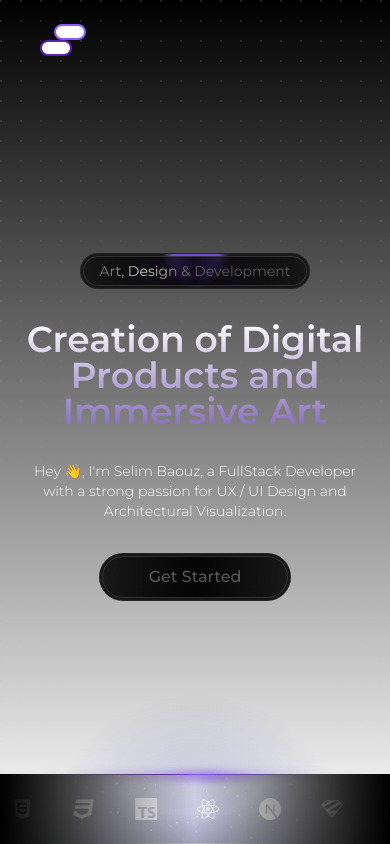
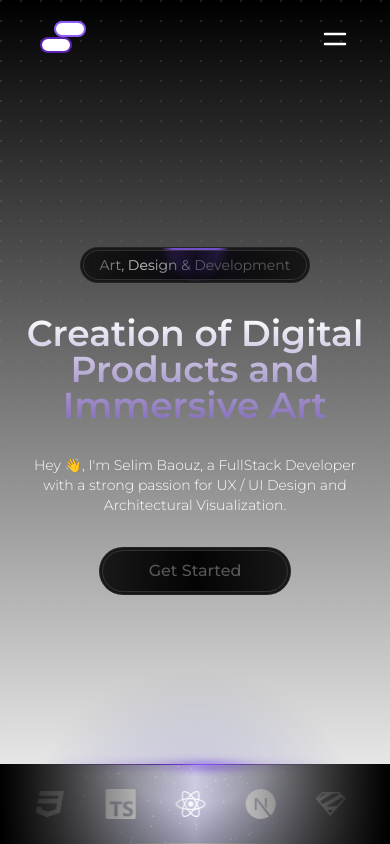
Before and after one commit to sejiux/sejiux-porfolio, a Next.js app: page / in a window 390 px wide. Built offline with nearby package versions, Linux system fonts and the light colour scheme.

Commit message:
add modal for menu navbar

```diff
--- a/app/page.tsx
+++ b/app/page.tsx
@@ -1,9 +1,9 @@
-import Header from "@/components/Header";
+import HeaderPage from "@/components/Header";
 
 export default function Home() {
   return (
     <main>
-      <Header />
+      <HeaderPage />
     </main>
   );
 }
--- a/app/works/page.tsx
+++ b/app/works/page.tsx
@@ -1,8 +1,8 @@
-import Carousel3D from "@/components/Carousel3D";
+import WorksPage from "@/components/Works";
 import { worksData } from "@/data/works";
 
 export default function Works () {
   return (
-    <Carousel3D works={worksData} />
+    <WorksPage works={worksData} />
   );
 }
--- a/components/Header.tsx
+++ b/components/Header.tsx
@@ -8,11 +8,17 @@ import RadialGradient from "./ui/radial-gradient";
 import Link from "next/link";
 // eslint-disable-next-line import/no-named-as-default
 import DotPattern from "./ui/dot-pattern";
+import { useState } from "react";
+import { usePathname } from 'next/navigation';
+import ModalMenu from "./ModalMenu";
 
-const Header = () => {
+const HeaderPage = () => {
+  const [isMenuOpen, setIsMenuOpen] = useState(false);
+  const pathname = usePathname();
+
   return (
-    <header className={cn("min-h-screen flex relative flex-col justify-between font-montserrat overflow-hidden")}>
-      <NavBar />
+    <header className={cn("min-h-screen  flex relative flex-col justify-between font-montserrat overflow-hidden")}>
+      <NavBar isMenuOpen={isMenuOpen} setIsMenuOpen={setIsMenuOpen} />
       <div className={cn("px-6", "xl:px-10")}>
         <div className={cn("flex flex-col justify-center items-center text-center flex-grow")}>
           <div className={cn("text-center space-y-8", "lg:max-w-4xl lg:mx-auto lg:space-y-10", "xl:max-w-6xl", "2xl:max-w-[1800px] 2xl:space-y-14")}>
@@ -38,7 +44,7 @@ const Header = () => {
               </div>
             </div>
             <h1 className={cn("text-4xl font-medium", "xs:", "sm:", "md:", "lg:text-6xl", "xl:text-[80px]", "2xl:text-[120px]", "pointer-events-none whitespace-pre-wrap bg-gradient-to-b bg-clip-text text-center font-semibold leading-none text-transparent from-white to-violet-500/50")}>Creation of Digital Products and Immersive Art</h1>
-            <p className={cn("text-sm font-light", "lg:max-w-xl lg:mx-auto", "xl:text-base", "2xl:text-xl 2xl:max-w-4xl")}>Hey 👋, I'm Selim Baouz, a FullStack Developer with a strong passion for UX / UI Design and Architectural Visualization.</p>
+            <p className={cn("text-sm font-light w-full", "lg:max-w-xl lg:mx-auto", "xl:text-base", "2xl:text-xl 2xl:max-w-4xl")}>Hey 👋, I'm Selim Baouz, a FullStack Developer with a strong passion for UX / UI Design and Architectural Visualization.</p>
             <div className="cursor-pointer z-10 h-full text-center font-medium">
               <div className={cn(
                 "w-48 h-12 mx-auto",
@@ -58,8 +64,6 @@ const Header = () => {
             </div>
           </div>
         </div>
-        {/* <RadialGradient origin="top left" size={500} className="opacity-60" />
-      <RadialGradient origin="top right" size={500} className="opacity-60" /> */}
         <DotPattern
           width={20}
           height={20}
@@ -84,13 +88,14 @@ const Header = () => {
           <RadialGradient />
         </div>
         <div>
-          <RadialGradient size={150} className="opacity-50 md:hidden" />
-          <RadialGradient size={150} className="md:hidden"/>
+          <RadialGradient size={180} className="opacity-50 md:hidden" />
+          <RadialGradient size={170} className="md:hidden"/>
         </div>
       </div>
       <MarqueeStack />
+      <ModalMenu pathname={pathname} isMenuOpen={isMenuOpen} setIsMenuOpen={setIsMenuOpen} />
     </header>
   );
 };
 
-export default Header;
+export default HeaderPage;
--- a/components/MarqueeStack.tsx
+++ b/components/MarqueeStack.tsx
@@ -3,11 +3,11 @@ import Marquee from "@/components/ui/marquee";
 import { SparklesCore } from "@/components/ui/sparkles";
 import { cn } from "@/lib/utils";
 import { FaHtml5, FaCss3, FaReact, FaFigma } from "react-icons/fa";
-import { SiTypescript, SiNextdotjs, SiZod, SiPrisma, SiBlender, SiGreensock, SiGit, SiThreedotjs } from "react-icons/si";
+import { SiTypescript, SiNextdotjs, SiZod, SiPrisma, SiBlender, SiGreensock, SiGit, SiThreedotjs, SiFramer } from "react-icons/si";
 
 const MarqueeStack = () => {
   return (
-    <div className={cn("relative mx-auto w-full h-[70px] z-10", "lg:h-32", "xl:h-24", "2xl:h-32")}>
+    <div className={cn("relative mx-auto w-full h-[80px] z-10", "lg:h-32", "xl:h-24", "2xl:h-32")}>
       <div>
         <div className={cn("absolute inset-x-10 top-0 bg-gradient-to-r from-transparent via-violet-800 to-transparent h-[2px] w-3/4 blur-sm", "lg:inset-x-20", "2xl:inset-x-28")}/>
         <div className={cn("absolute inset-x-10 top-0 bg-gradient-to-r from-transparent via-violet-800 to-transparent h-px w-3/4", "lg:inset-x-20", "2xl:inset-x-28")} />
@@ -19,18 +19,19 @@ const MarqueeStack = () => {
         <div className={cn("absolute z-50 flex h-full w-full flex-col items-center justify-center overflow-hidden md:shadow-xl", "lg:max-w-2xl", "xl:max-w-7xl", "2xl:max-w-[1200px]")}>
           <Marquee pauseOnHover className="[--duration:20s]">
             <div className={cn("flex items-center gap-10 px-3", "xl:gap-20 xl:px-8")}>
-              <FaHtml5 className={cn("text-[22px]", "lg:text-3xl", "2xl:text-5xl")} />
-              <FaCss3 className={cn("text-[22px]", "lg:text-3xl", "2xl:text-5xl")} />
-              <SiTypescript className={cn("text-[22px]", "lg:text-3xl", "2xl:text-5xl")} />
-              <FaReact className={cn("text-[22px]", "lg:text-3xl", "2xl:text-5xl")} />
-              <SiNextdotjs className={cn("text-[22px]", "lg:text-3xl", "2xl:text-5xl")} />
-              <SiZod className={cn("text-[22px]", "lg:text-3xl", "2xl:text-5xl")} />
-              <SiPrisma className={cn("text-[22px]", "lg:text-3xl", "2xl:text-5xl")} />
-              <SiGreensock className={cn("text-[22px]", "lg:text-3xl", "2xl:text-5xl")} />
-              <SiThreedotjs className={cn("text-[22px]", "lg:text-3xl", "2xl:text-5xl")} />
-              <SiGit className={cn("text-[22px]", "lg:text-3xl", "2xl:text-5xl")} />
-              <FaFigma className={cn("text-[22px]", "lg:text-3xl", "2xl:text-5xl")} />
-              <SiBlender className={cn("text-[22px]", "lg:text-3xl", "2xl:text-5xl")} />
+              <FaHtml5 className={cn("text-3xl", "lg:text-3xl", "2xl:text-5xl")} />
+              <FaCss3 className={cn("text-3xl", "lg:text-3xl", "2xl:text-5xl")} />
+              <SiTypescript className={cn("text-3xl", "lg:text-3xl", "2xl:text-5xl")} />
+              <FaReact className={cn("text-3xl", "lg:text-3xl", "2xl:text-5xl")} />
+              <SiNextdotjs className={cn("text-3xl", "lg:text-3xl", "2xl:text-5xl")} />
+              <SiZod className={cn("text-3xl", "lg:text-3xl", "2xl:text-5xl")} />
+              <SiPrisma className={cn("text-3xl", "lg:text-3xl", "2xl:text-5xl")} />
+              <SiGreensock className={cn("text-3xl", "lg:text-3xl", "2xl:text-5xl")} />
+              <SiFramer className={cn("text-3xl", "lg:text-3xl", "2xl:text-5xl")} />
+              <SiThreedotjs className={cn("text-3xl", "lg:text-3xl", "2xl:text-5xl")} />
+              <SiGit className={cn("text-3xl", "lg:text-3xl", "2xl:text-5xl")} />
+              <FaFigma className={cn("text-3xl", "lg:text-3xl", "2xl:text-5xl")} />
+              <SiBlender className={cn("text-3xl", "lg:text-3xl", "2xl:text-5xl")} />
             </div>
           </Marquee>
           <div className={cn("pointer-events-none absolute inset-y-0 left-0 w-2/4 bg-gradient-to-r from-black")} />
--- /dev/null
+++ b/components/ModalMenu.tsx
@@ -0,0 +1,67 @@
+"use client";
+import { cn } from "@/lib/utils";
+import Link from "next/link";
+import { motion } from 'framer-motion';
+import { linksData, socialsData } from "@/data/works";
+import { Dispatch, SetStateAction } from "react";
+
+interface ModalMenuProps {
+    isMenuOpen: boolean;
+    setIsMenuOpen: Dispatch<SetStateAction<boolean>>
+    pathname: string;
+}
+const ModalMenu = ({isMenuOpen, setIsMenuOpen, pathname}: ModalMenuProps) => {
+  return (
+    <>
+      {isMenuOpen && (
+        <motion.div
+          initial={{ opacity: 0 }}
+          animate={{ opacity: 1 }}
+          exit={{ opacity: 0 }}
+          className="absolute lg:hidden w-full h-full text-center bg-black bg-opacity-50 backdrop-blur-md z-30"
+          onClick={() => setIsMenuOpen(false)}
+        >
+          <motion.div
+            initial={{ y: -150, opacity: 0 }}
+            animate={{ y: 0, opacity: 1 }}
+            exit={{ y: -150, opacity: 0 }}
+            className="pt-6 relative w-full h-full rounded-lg shadow-lg flex flex-col justify-center items-center"
+            onClick={(e) => e.stopPropagation()}
+          >
+            <div className="space-y-4 flex flex-col">
+              {linksData.map((data, index) => (
+                <Link key={index} href={data.link} className={cn(
+                  "text-3xl font-semibold font-montserrat p-2",
+                  pathname === data.link ? "text-white" : "text-neutral-400/50"
+                )}>
+                  {data.label}
+                </Link>
+              ))}
+            </div>
+            <motion.div
+              initial={{ x: -70, opacity: 0 }}
+              animate={{ x: 0, opacity: 1 }}
+              exit={{ x: -70, opacity: 0 }}
+              transition={{ delay: 0.5, duration: 0.2 }}
+              className="absolute bottom-0 w-full flex justify-evenly items-end z-50 p-6">
+              {socialsData.map((data, index) => (
+                <Link key={index} href={data.link} target="_blank" rel="noopener noreferrer" className={cn(
+                  "p-[2px]",
+                  "*:transition ease-out *:hover:duration-300 *:hover:text-white border rounded-full",
+                  "transition-all ease-in border-white/5 bg-neutral-900 hover:bg-neutral-800"
+                )}>
+                  <data.icon className={cn(
+                    "text-neutral-400/50",
+                    "bg-gradient-to-r p-1 from-transparent via-black/80 via-50% to-transparent border border-neutral-600/50 backdrop-blur-xl flex items-center justify-center w-full h-full text-2xl antialiased rounded-full"
+                  )} />
+                </Link>
+              ))}
+            </motion.div>
+          </motion.div>
+        </motion.div>
+      )}
+    </>
+  );
+};
+
+export default ModalMenu;
--- a/components/NavBar.tsx
+++ b/components/NavBar.tsx
@@ -1,32 +1,31 @@
 "use client";
-import { linksData } from "@/data/works";
+import React, { Dispatch, SetStateAction } from 'react';
+import { socialsData } from "@/data/works";
 import { cn } from "@/lib/utils";
 import Link from "next/link";
-/* import { CiMenuKebab } from "react-icons/ci"; */
+import { TbMenu } from "react-icons/tb";
+import { IoCloseOutline } from "react-icons/io5";
 
-
-const NavBar = () => {
+interface NavBarProps {
+  isMenuOpen: boolean;
+  setIsMenuOpen: Dispatch<SetStateAction<boolean>>
+}
+const NavBar = ({isMenuOpen, setIsMenuOpen}: NavBarProps) => {
   return (
-    <nav className={cn("w-full p-6", "px-10", "2xl:py-10")}>
+    <nav className={cn("w-full p-6 z-50", "px-10", "2xl:py-10")}>
       <div className={cn("flex justify-between items-center")}>
-        {/* <Link href="/" target="_blank" rel="noopener noreferrer" className="hidden lg:block">
-          <div className={cn(
-            "p-[2px] rounded-xl",
-            "*:transition ease-out *:hover:duration-300 *:hover:text-white border",
-            "transition-all ease-in border-white/5 bg-neutral-900 hover:bg-neutral-800")}>
-            <div className="bg-gradient-to-r p-3 from-transparent via-black/80 via-50% to-transparent border border-neutral-600/50 backdrop-blur-xl rounded-xl">
-              <div className={cn("rounded-full w-8 h-4 ml-3.5 bg-white border-2 border-violet-500")} />
-              <div className={cn("rounded-full w-8 h-4 bg-white border-2 border-violet-800")} />
-            </div>
-          </div>
-        </Link> */}
         <Link href="/" target="_blank" rel="noopener noreferrer">
-          <div className={cn("rounded-full w-8 h-4 ml-3.5 bg-white border-2 border-violet-500")} />
+          <div className={cn("rounded-full w-8 h-4 ml-3.5 -mt-1 bg-white border-2 border-violet-500")} />
           <div className={cn("rounded-full w-8 h-4 bg-white border-2 border-violet-800")} />
         </Link>
-        {/* <CiMenuKebab className={cn("text-4xl", "lg:hidden")} /> */}
+        <button
+          className={cn("text-3xl", "lg:hidden")}
+          onClick={() => setIsMenuOpen(!isMenuOpen)}
+        >
+          {isMenuOpen ? <IoCloseOutline /> : <TbMenu />}
+        </button>
         <div className={cn("hidden", "lg:flex lg:items-center lg:gap-4", "2xl:gap-6")}>
-          {linksData.map((data, index) => (
+          {socialsData.map((data, index) => (
             <Link key={index} href={data.link} target="_blank" rel="noopener noreferrer" className={cn(
               "p-[2px]",
               "2xl:p-[4px]",
--- a/components/Carousel3D.tsx
+++ b/components/Works.tsx
@@ -11,8 +11,10 @@ import NavBar from "./NavBar";
 import Link from "next/link";
 import { motion, AnimatePresence } from "framer-motion";
 import LetterPullup from "./ui/letter-pullup";
+import ModalMenu from "./ModalMenu";
+import { usePathname } from 'next/navigation';
 
-interface Carousel3DProps {
+interface WorksPageProps {
   works: {
     title: string;
     category: string;
@@ -22,7 +24,9 @@ interface Carousel3DProps {
   }[];
 }
 
-const Carousel3D = ({ works }: Carousel3DProps) => {
+const WorksPage = ({ works }: WorksPageProps) => {
+  const [isMenuOpen, setIsMenuOpen] = useState(false);
+  const pathname = usePathname();
   const carouselRef = useRef<HTMLDivElement>(null);
   const outerBoxRef = useRef<HTMLDivElement>(null);
   const carouelRef = useRef<HTMLDivElement>(null);
@@ -106,10 +110,10 @@ const Carousel3D = ({ works }: Carousel3DProps) => {
   const handlePrev = () => handleScroll(-1);
 
   return (
-    <div ref={carouelRef} className={cn("min-h-screen flex relative flex-col justify-between px-6 font-montserrat overflow-hidden", "xl:px-10")}>
-      <NavBar />
-      <section className={cn("flex flex-col items-center justify-center flex-grow")}>
-        <div className="relative h-[70vh] z-50 px-8 w-full flex items-center justify-center gap-20" ref={carouselRef}>
+    <div ref={carouelRef} className={cn("min-h-screen flex relative flex-col justify-between font-montserrat overflow-hidden")}>
+      <NavBar isMenuOpen={isMenuOpen} setIsMenuOpen={setIsMenuOpen} />
+      <section className={cn("px-6 flex flex-col items-center justify-center flex-grow", "xl:px-10")}>
+        <div className="relative h-[70vh] z-10 px-8 w-full flex items-center justify-center gap-20" ref={carouselRef}>
           <div className={cn("w-[450px] h-[350px] relative")} ref={outerBoxRef} style={{
             transform: `perspective(${perspective}px)`,
             transformStyle: "preserve-3d"
@@ -205,8 +209,9 @@ const Carousel3D = ({ works }: Carousel3DProps) => {
         />
         <RadialGradient />
       </section>
+      <ModalMenu pathname={pathname} isMenuOpen={isMenuOpen} setIsMenuOpen={setIsMenuOpen} />
     </div>
   );
 };
 
-export default Carousel3D;
+export default WorksPage;
--- a/data/works.ts
+++ b/data/works.ts
@@ -61,7 +61,7 @@ export const worksData = [
   },
 ];
 
-export const linksData = [
+export const socialsData = [
   {
     link: "https://github.com/slmrsv", icon: FaGithub,
   },
@@ -78,3 +78,15 @@ export const linksData = [
     link: "https://www.linkedin.com/in/slmrsv/", icon: FaLinkedin
   }
 ];
+
+export const linksData = [
+  {
+    link: "/", label: "Home",
+  },
+  {
+    link: "/works", label: "Works",
+  },
+  {
+    link: "mailto:slmrsv.bz@gmail.com", label: "Contact",
+  },
+];
```
